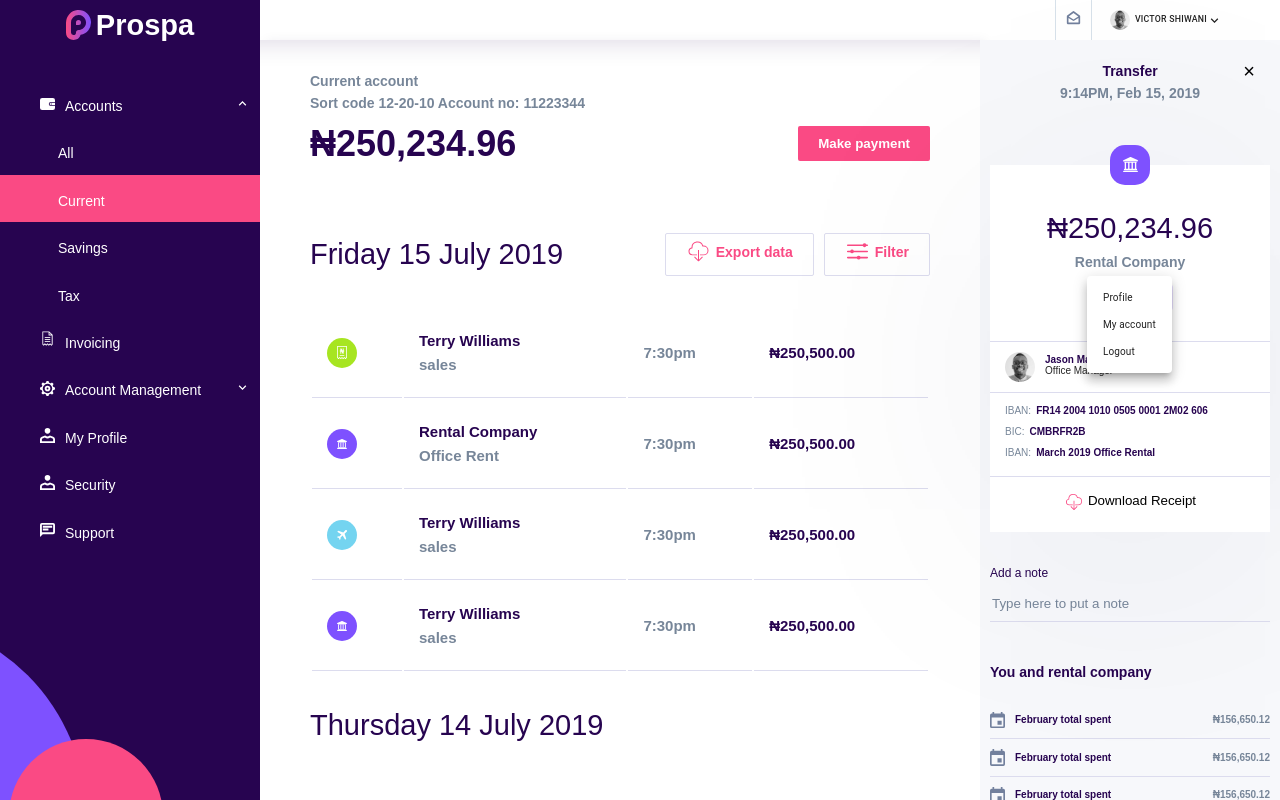
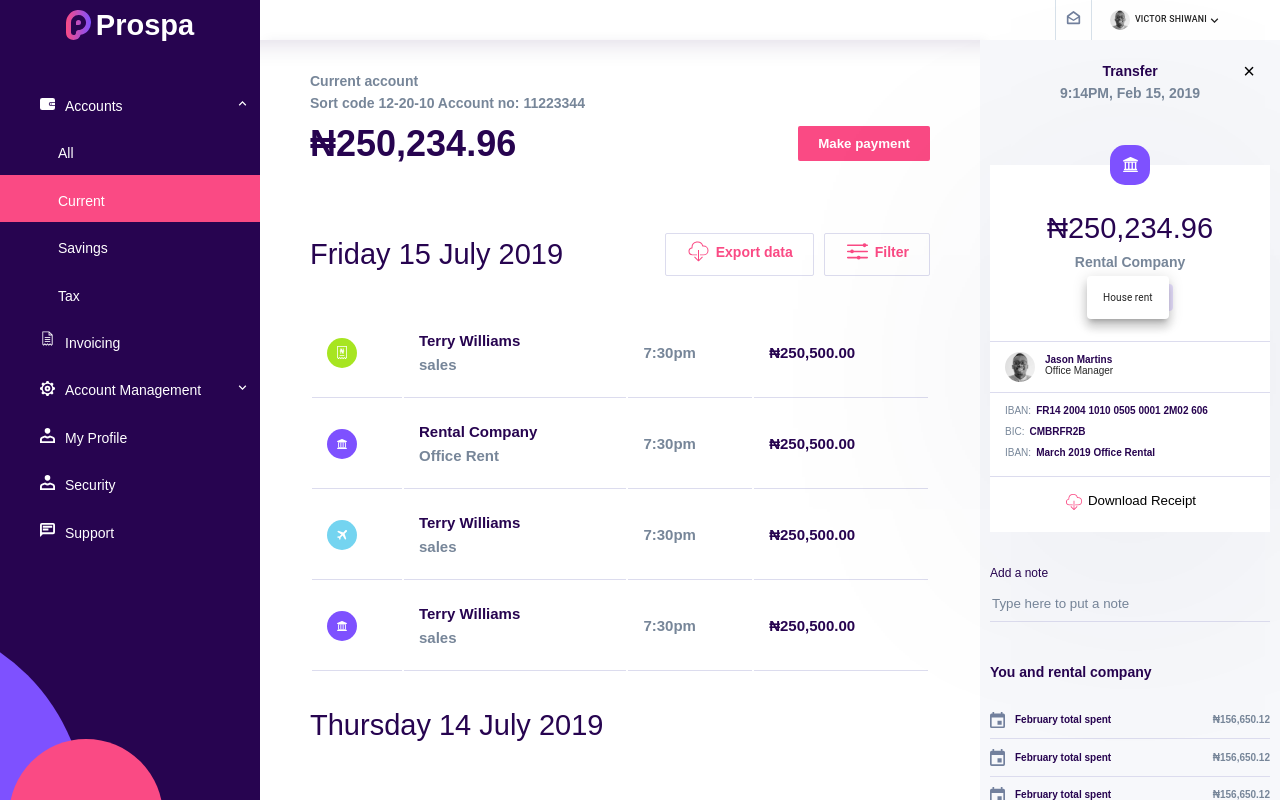
Before and after one commit to AdePhil/-prospa-dashboard-, a React (Create React App) app: page /accounts/current in a window 1280 px wide. Both pictures are taken after a click on the button "OFFICE RENT". Shown: the top 800 px of the page. Built offline with nearby package versions, Linux system fonts and the light colour scheme.

Commit message:
changed cursor to pointer

```diff
--- a/src/Components/Accounts/index.js
+++ b/src/Components/Accounts/index.js
@@ -73,11 +73,7 @@
               open={Boolean(anchorEl)}
               onClose={handleClose}
             >
-              <MenuItem onClick={handleClose} fontFamily={"Gilroy"}>
-                Profile
-              </MenuItem>
-              <MenuItem onClick={handleClose}>My account</MenuItem>
-              <MenuItem onClick={handleClose}>Logout</MenuItem>
+              <MenuItem onClick={handleClose}>House rent</MenuItem>
             </Menu>
           </div>
 
--- a/src/Components/DashboardLayout/dashboardlayout.scss
+++ b/src/Components/DashboardLayout/dashboardlayout.scss
@@ -23,6 +23,7 @@
       margin-right: auto;
       font-size: 20px;
       color: var(--blue);
+      cursor: pointer;
     }
 
     &-message {
--- a/src/Components/DashboardLayout/index.js
+++ b/src/Components/DashboardLayout/index.js
@@ -136,10 +136,6 @@
             open={Boolean(anchorEl)}
             onClose={handleClose}
           >
-            <MenuItem onClick={handleClose} fontFamily={"Gilroy"}>
-              Profile
-            </MenuItem>
-            <MenuItem onClick={handleClose}>My account</MenuItem>
             <MenuItem onClick={handleClose}>Logout</MenuItem>
           </Menu>
         </div>
```
